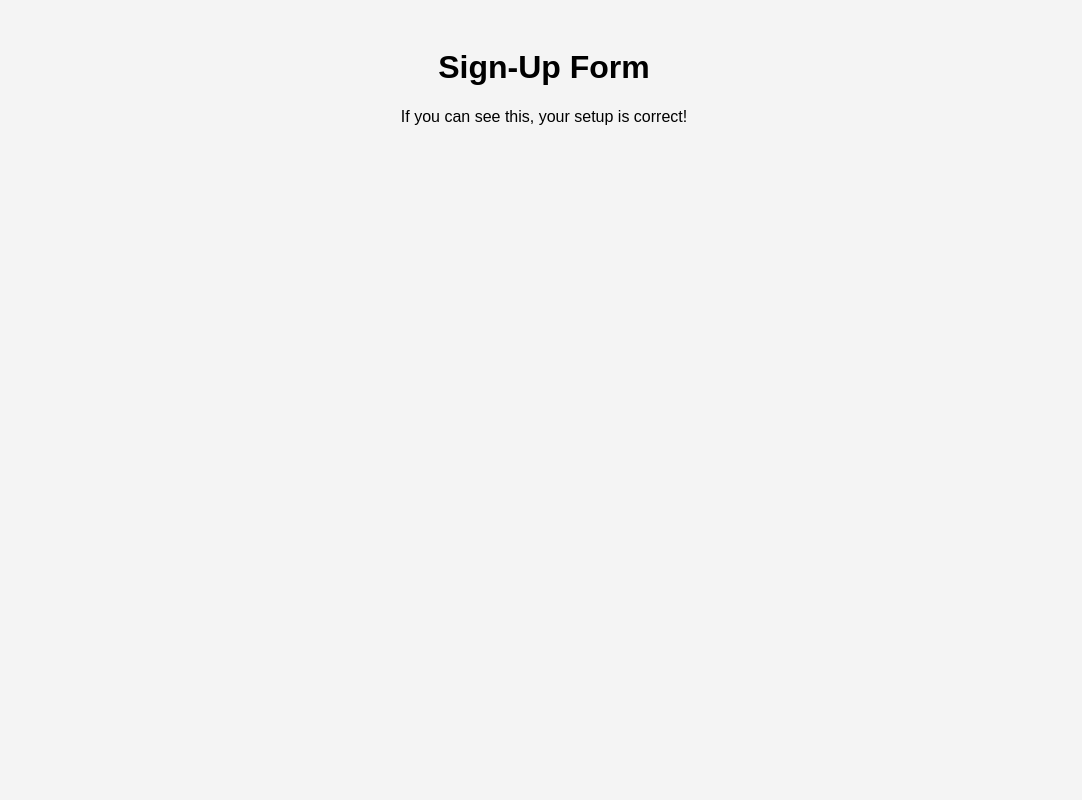
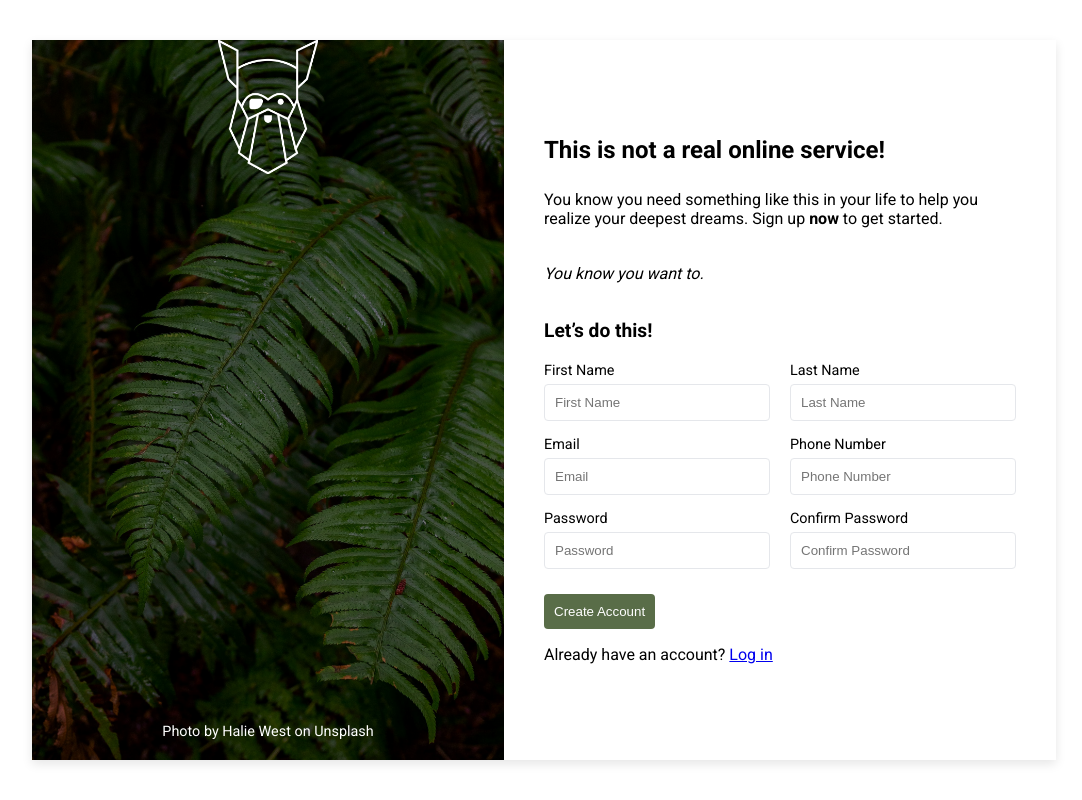
Before and after one commit to SumantSagar73/odin-project-signup-form, a plain HTML site: page index.html in a window 1280 px wide. Shown: the whole page, without its empty margins (96-1178 px from the left). Drawn offline with Linux system fonts and the light colour scheme.

Commit message:
Added layout and basic styling for sign-up form

```diff
--- a/index.html
+++ b/index.html
@@ -4,10 +4,61 @@
     <meta charset="UTF-8">
     <meta name="viewport" content="width=device-width, initial-scale=1.0">
     <title>Sign-Up Form</title>
+    <link href="https://fonts.googleapis.com/css2?family=Roboto:wght@400;700&display=swap" rel="stylesheet">
     <link rel="stylesheet" href="styles.css">
 </head>
 <body>
-    <h1>Sign-Up Form</h1>
-    <p>If you can see this, your setup is correct!</p>
+    <div class="container">
+        <!-- Left Section -->
+        <section class="image-section">
+            <div class="overlay">
+                <img src="assets/odin-lined.png" alt="Odin Logo" class="logo">
+                <p>Photo by Halie West on Unsplash</p>
+            </div>
+        </section>
+
+        <!-- Right Section -->
+        <section class="form-section">
+            <h1>This is not a real online service!</h1>
+            <p>You know you need something like this in your life to help you realize your deepest dreams. Sign up <strong>now</strong> to get started.</p>
+            <p><em>You know you want to.</em></p>
+
+            <h2>Let’s do this!</h2>
+            <form action="#" method="post">
+                <div class="form-row">
+                    <div class="form-group">
+                        <label for="first-name">First Name</label>
+                        <input type="text" id="first-name" name="first-name" placeholder="First Name" required>
+                    </div>
+                    <div class="form-group">
+                        <label for="last-name">Last Name</label>
+                        <input type="text" id="last-name" name="last-name" placeholder="Last Name" required>
+                    </div>
+                </div>
+                <div class="form-row">
+                    <div class="form-group">
+                        <label for="email">Email</label>
+                        <input type="email" id="email" name="email" placeholder="Email" required>
+                    </div>
+                    <div class="form-group">
+                        <label for="phone">Phone Number</label>
+                        <input type="tel" id="phone" name="phone" placeholder="Phone Number" required>
+                    </div>
+                </div>
+                <div class="form-row">
+                    <div class="form-group">
+                        <label for="password">Password</label>
+                        <input type="password" id="password" name="password" placeholder="Password" required>
+                    </div>
+                    <div class="form-group">
+                        <label for="confirm-password">Confirm Password</label>
+                        <input type="password" id="confirm-password" name="confirm-password" placeholder="Confirm Password" required>
+                    </div>
+                </div>
+                <button type="submit" class="btn">Create Account</button>
+            </form>
+            <p>Already have an account? <a href="#">Log in</a></p>
+        </section>
+    </div>
 </body>
 </html>
--- a/styles.css
+++ b/styles.css
@@ -1,6 +1,112 @@
+/* General Styles */
 body {
-  font-family: Arial, sans-serif;
-  background-color: #f4f4f4;
+  margin: 0;
+  font-family: 'Roboto', sans-serif;
+  display: flex;
+  min-height: 100vh;
+  justify-content: center;
+  align-items: center;
+}
+
+.container {
+  display: flex;
+  width: 80%;
+  height: 90vh;
+  box-shadow: 0 4px 10px rgba(0, 0, 0, 0.1);
+}
+
+/* Left Section */
+.image-section {
+  flex: 1;
+  background: url('assets/background-image.jpg') center/cover no-repeat;
+  position: relative;
+}
+
+.overlay {
+  background: rgba(0, 0, 0, 0.5);
+  color: #fff;
+  height: 100%;
+  display: flex;
+  flex-direction: column;
+  justify-content: center;
+  align-items: center;
   text-align: center;
-  padding: 20px;
 }
+
+.logo {
+  max-width: 100px;
+  margin-bottom: 20px;
+}
+
+.overlay p {
+  font-size: 0.9rem;
+  margin-top: auto;
+}
+
+/* Right Section */
+.form-section {
+  flex: 1;
+  background-color: #fff;
+  padding: 40px;
+  display: flex;
+  flex-direction: column;
+  justify-content: center;
+}
+
+h1 {
+  font-size: 1.5rem;
+  margin-bottom: 10px;
+}
+
+p {
+  margin-bottom: 20px;
+}
+
+h2 {
+  font-size: 1.2rem;
+  margin-bottom: 20px;
+}
+
+/* Form Styling */
+.form-row {
+  display: flex;
+  gap: 20px;
+  margin-bottom: 15px;
+}
+
+.form-group {
+  flex: 1;
+  display: flex;
+  flex-direction: column;
+}
+
+label {
+  font-size: 0.9rem;
+  margin-bottom: 5px;
+}
+
+input {
+  padding: 10px;
+  border: 1px solid #e5e7eb;
+  border-radius: 4px;
+}
+
+input:focus {
+  border-color: #3b82f6;
+  outline: none;
+  box-shadow: 0 0 3px #3b82f6;
+}
+
+button {
+  background-color: #596D48;
+  color: #fff;
+  padding: 10px;
+  border: none;
+  border-radius: 4px;
+  cursor: pointer;
+  margin-top: 10px;
+}
+
+button:hover {
+  background-color: #495D38;
+}
```
Also changed, not shown: assets/background-image.jpg (added), assets/odin-lined.png (added).
